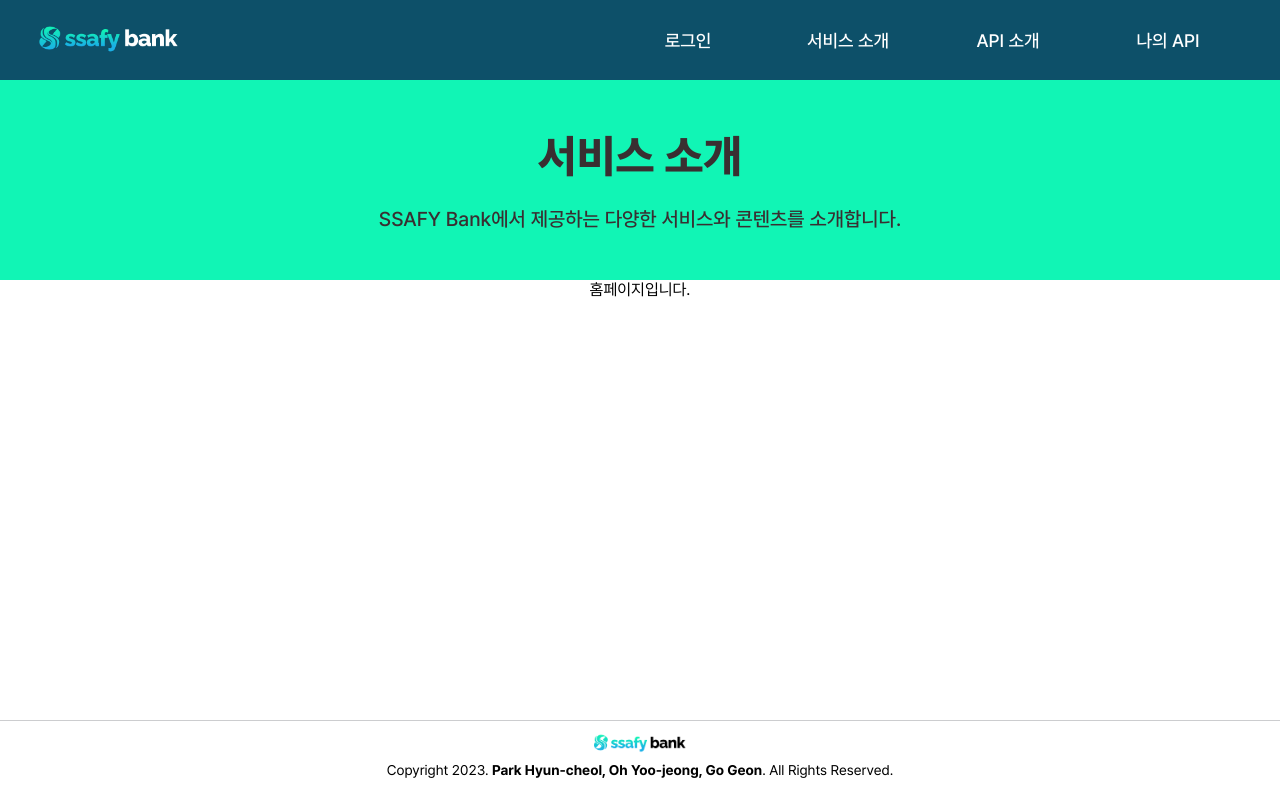
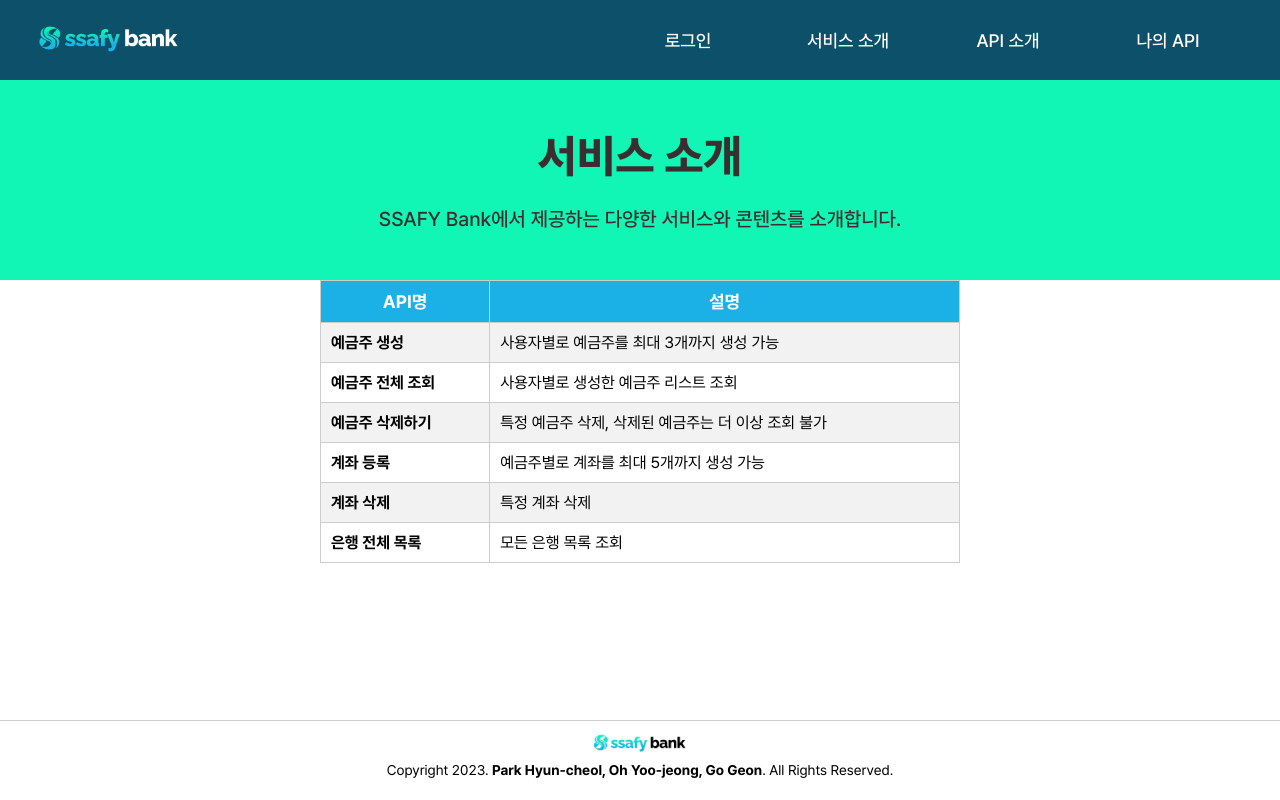
Before and after one commit to SSAFYBANK/SSAFY-Bank-React, a React (Vite) app: page / in a window 1280 px wide. Built offline with nearby package versions, Linux system fonts and the light colour scheme.

Commit message:
:sparkles: [Feat] Add Table Component

```diff
--- a/src/assets/styles/Theme.ts
+++ b/src/assets/styles/Theme.ts
@@ -7,6 +7,7 @@ type Theme = {
         primarydark: string;
         secondary: string;
         tertiary: string;
+        whitegray: string;
         faintgray: string;
         distinctgray: string;
     };
@@ -20,6 +21,7 @@ const theme: Theme = {
         primarydark: "#0D5069",
         secondary: "#11F5B5",
         tertiary: "#12FEFF",
+        whitegray: "#F2F2F2",
         faintgray: "#CCCDCF",
         distinctgray: "#392F31",
     },
--- /dev/null
+++ b/src/components/table/Table.tsx
@@ -0,0 +1,73 @@
+/* Import */
+import styled from "@emotion/styled";
+import Theme from "@assets/styles/Theme";
+import { TableProps } from "@customTypes/TableProps";
+
+// ----------------------------------------------------------------------------------------------------
+
+/* Varables */
+const { primary, whitegray, faintgray } = Theme.colors;
+
+// ----------------------------------------------------------------------------------------------------
+
+/* Table Component */
+function Table({ headers, contents }: TableProps) {
+    return (
+        <TableWrapper>
+            <thead>
+                <tr>
+                    {headers.map((header, index) => (
+                        <TableHeader key={index}>{header}</TableHeader>
+                    ))}
+                </tr>
+            </thead>
+            <tbody>
+                {contents.map((row, rowIndex) => (
+                    <TableRow key={rowIndex}>
+                        {row.map((cell, cellIndex) => (
+                            <TableCell key={cellIndex}>{cell}</TableCell>
+                        ))}
+                    </TableRow>
+                ))}
+            </tbody>
+        </TableWrapper>
+    );
+}
+
+// ----------------------------------------------------------------------------------------------------
+
+/* Styles */
+const TableWrapper = styled("table")`
+    border-collapse: collapse;
+    width: 100%;
+`;
+
+const TableHeader = styled("th")`
+    padding: 10px;
+    background-color: ${primary};
+    border: 1px solid ${faintgray};
+    text-align: center;
+    font-weight: 700;
+    font-size: 18px;
+    color: white;
+`;
+
+const TableRow = styled("tr")`
+    &:nth-of-type(odd) {
+        background-color: ${whitegray};
+    }
+`;
+
+const TableCell = styled("td")`
+    padding: 10px;
+    border: 1px solid ${faintgray};
+    text-align: left;
+    &:nth-child(1) {
+        font-weight: 700;
+    }
+`;
+
+// ----------------------------------------------------------------------------------------------------
+
+/* Export */
+export default Table;
--- /dev/null
+++ b/src/customTypes/TableProps.ts
@@ -0,0 +1,5 @@
+/* Export */
+export interface TableProps {
+    headers: string[];
+    contents: any[][];
+}
--- a/src/pages/home/Home.tsx
+++ b/src/pages/home/Home.tsx
@@ -3,12 +3,24 @@ import styled from "@emotion/styled";
 import Theme from "@assets/styles/Theme";
 import Header from "@components/header/Header";
 import Footer from "@components/footer/Footer";
+import Table from "@components/table/Table";
+import { TableProps } from "@customTypes/TableProps";
 
 // ----------------------------------------------------------------------------------------------------
 
 /* Variables */
 const { secondary, distinctgray } = Theme.colors;
-
+const serviceList: TableProps = {
+    headers: ["API명", "설명"],
+    contents: [
+        ["예금주 생성", "사용자별로 예금주를 최대 3개까지 생성 가능"],
+        ["예금주 전체 조회", "사용자별로 생성한 예금주 리스트 조회"],
+        ["예금주 삭제하기", "특정 예금주 삭제, 삭제된 예금주는 더 이상 조회 불가"],
+        ["계좌 등록", "예금주별로 계좌를 최대 5개까지 생성 가능"],
+        ["계좌 삭제", "특정 계좌 삭제"],
+        ["은행 전체 목록", "모든 은행 목록 조회"],
+    ],
+};
 // ----------------------------------------------------------------------------------------------------
 
 /* Home Page */
@@ -22,7 +34,9 @@ function Home() {
                     SSAFY Bank에서 제공하는 다양한 서비스와 콘텐츠를 소개합니다.
                 </DescWrapper>
             </TitleBox>
-            <div>홈페이지입니다.</div>
+            <TableWrapper>
+                <Table headers={serviceList.headers} contents={serviceList.contents} />
+            </TableWrapper>
             <Footer />
         </HomeContainer>
     );
@@ -51,6 +65,10 @@ const TitleBox = styled("div")`
     color: ${distinctgray};
 `;
 
+const TableWrapper = styled("div")`
+    width: 50%;
+`;
+
 const TitleWrapper = styled("div")`
     display: flex;
     margin-bottom: 3vh;
```
